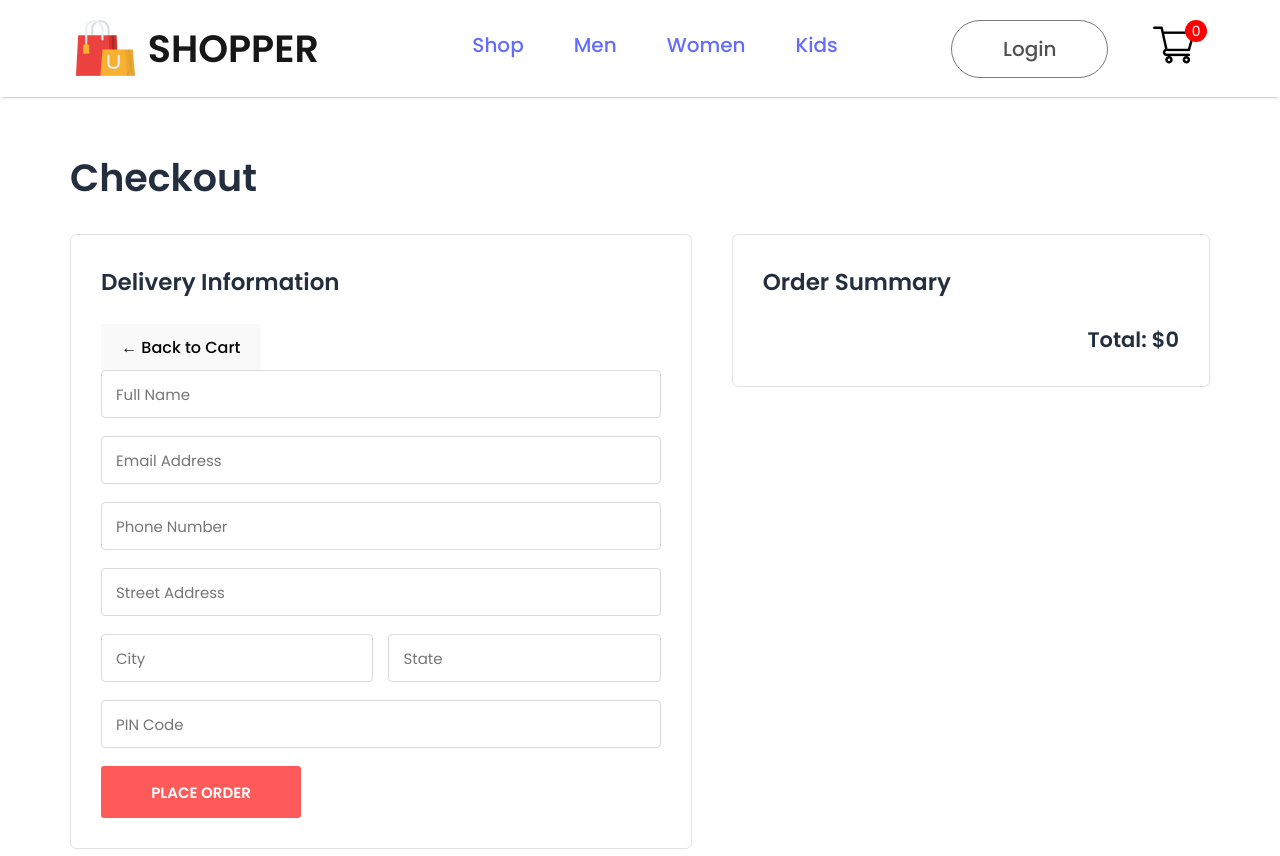
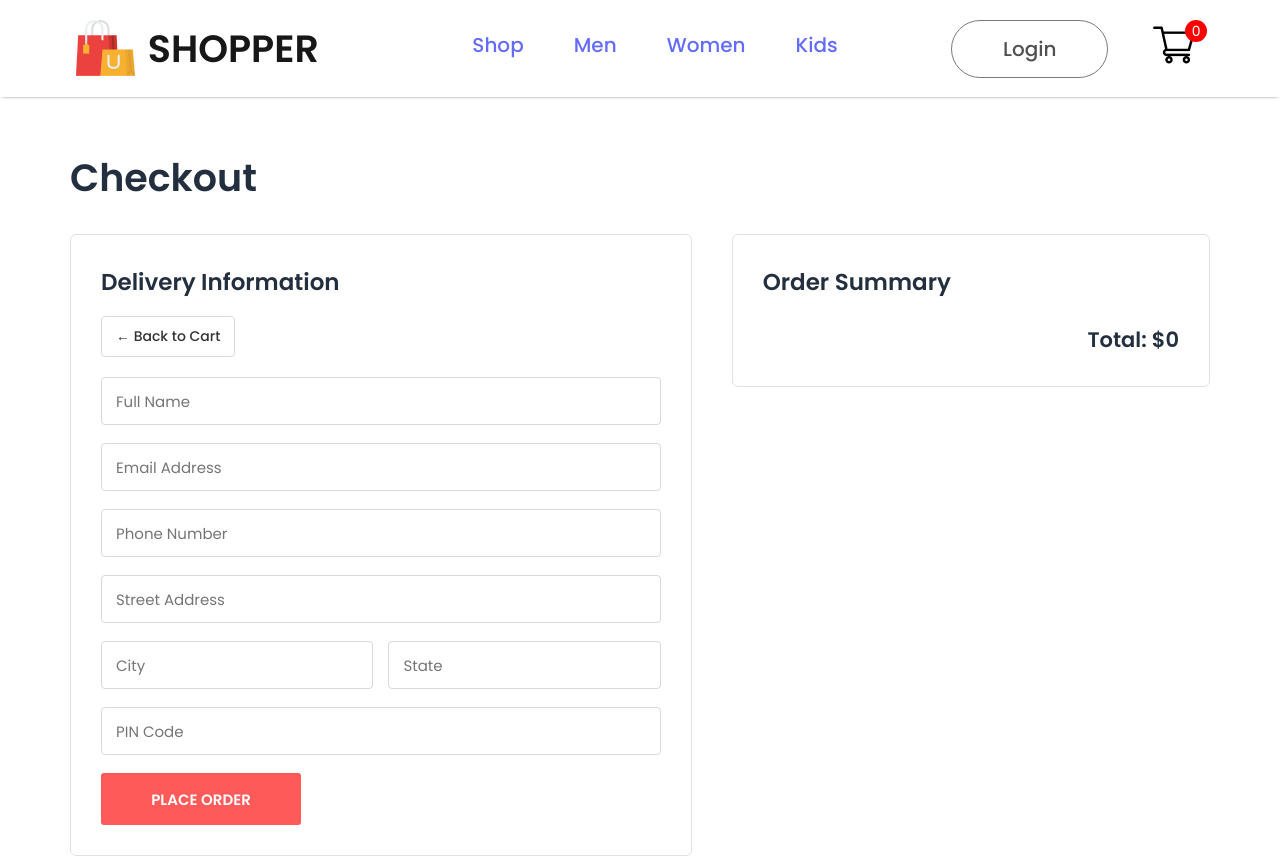
Before and after one commit to Irfanft12/ecommerce-shopper, a React (Vite) app: page /checkout in a window 1280 px wide. Shown: the top 856 px of the page. Built offline with nearby package versions, Linux system fonts and the light colour scheme.

Commit message:
Add styles for checkout back button

```diff
--- a/src/pages/css/checkout.css
+++ b/src/pages/css/checkout.css
@@ -71,7 +71,29 @@
     }
 }
 
+.checkout-back-button {
+    margin: -10px 0 20px;
+    padding: 9px 14px;
+    border: 1px solid #d9d9d9;
+    border-radius: 4px;
+    background: #ffffff;
+    color: #333333;
+    font-family: inherit;
+    font-size: 14px;
+    cursor: pointer;
+    transition: background-color 0.2s ease,
+                border-color 0.2s ease;
+}
 
+.checkout-back-button:hover {
+    background-color: #f5f5f5;
+    border-color: #aaaaaa;
+}
+
+.checkout-back-button:focus-visible {
+    outline: 2px solid #ff5a5a;
+    outline-offset: 3px;
+}
 .checkout-form {
     display: flex;
     flex-direction: column;
```
